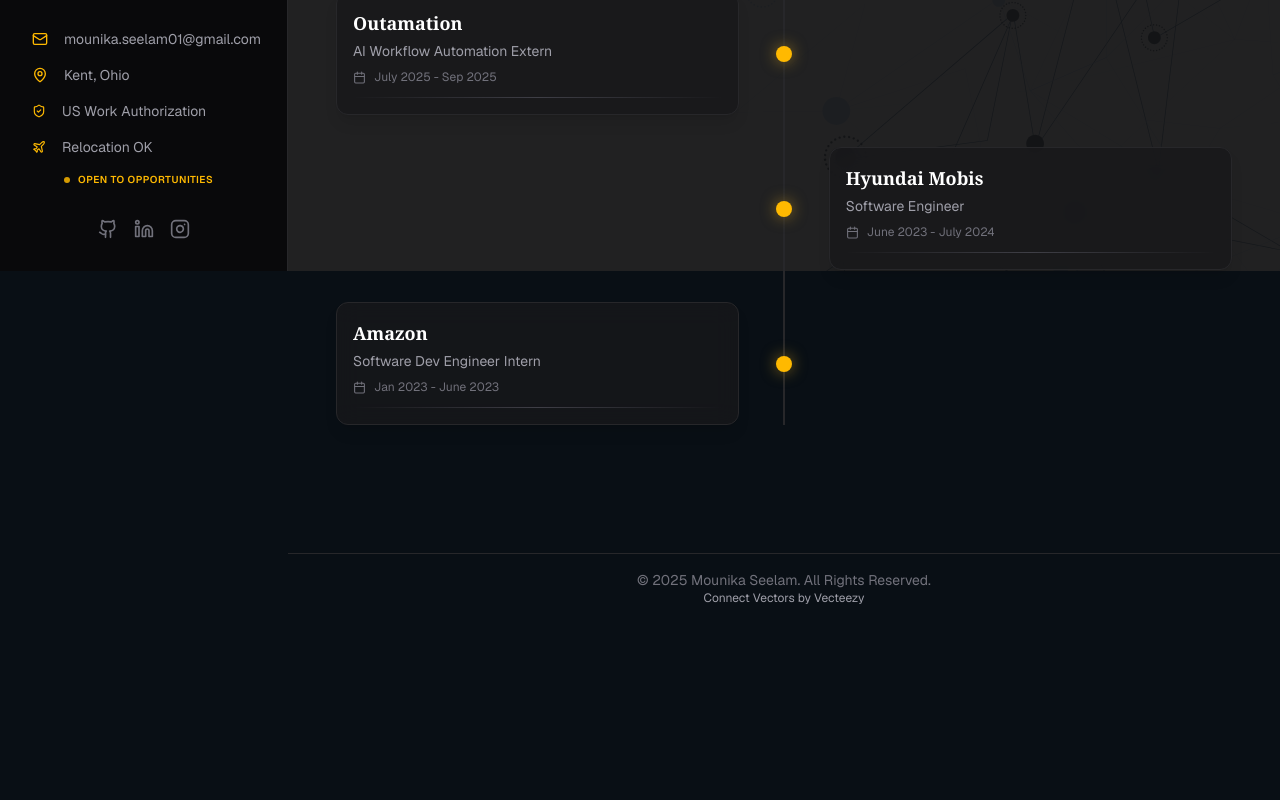
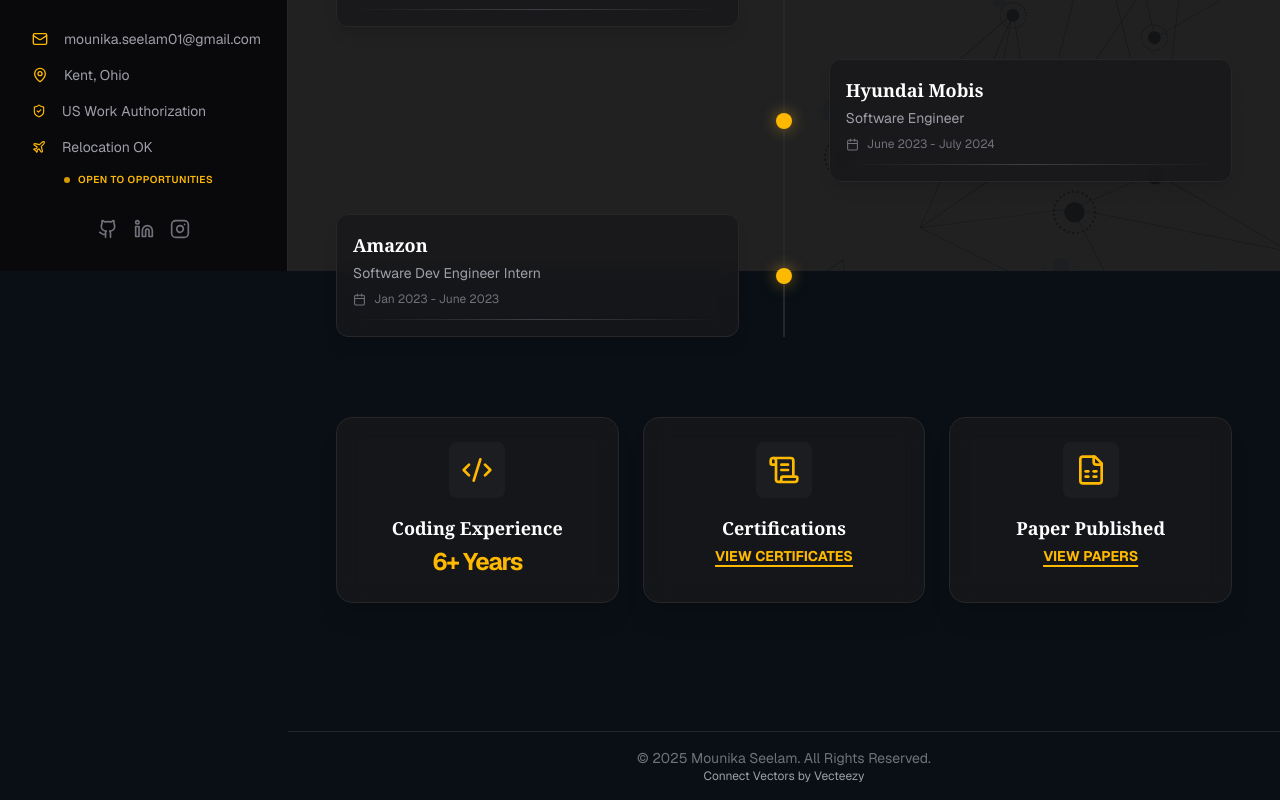
Before and after one commit to MouniReddy21/portfolio, a Next.js app in the folder portfolio-app/: page /portfolio/experience in a window 1280 px wide. Shown: the part 529-1329 px from the top of the page. Before the commit the page ends 1151 px from the top, so only its background shows below. Built offline with nearby package versions, Linux system fonts and the light colour scheme.

Commit message:
updates in qualificatins

```diff
--- a/portfolio-app/app/about/page.tsx
+++ b/portfolio-app/app/about/page.tsx
@@ -154,8 +154,8 @@
 
         {/* --- Categorized Skills Section --- */}
         <section id="skills" className="pb-20 scroll-mt-24">
-          <h2 className="text-3xl font-bold text-white mb-8">Skills</h2>
-
+          <h2 className="text-3xl font-bold text-white mb-0">Skills</h2>
+          <div className="w-24 h-1 bg-amber-400 rounded-full mt-0 mb-6"></div>
           <div className="grid grid-cols-1 md:grid-cols-2 gap-6">
             {skillCategories.map((cat) => (
               <div
--- a/portfolio-app/app/experience/page.tsx
+++ b/portfolio-app/app/experience/page.tsx
@@ -3,7 +3,7 @@
 
 import { useState } from 'react';
 import Image from 'next/image';
-import { GraduationCap, Briefcase, Calendar } from 'lucide-react';
+import { GraduationCap, Briefcase, Calendar, Code2, ScrollText, FileSpreadsheet, X, ExternalLink } from 'lucide-react';
 
 // Data from your resumes
 const educationData = [
@@ -48,8 +48,31 @@
   }
 ];
 
+const certifications = [
+  { title: "INTERNATIONAL CONFERENCE ON SMART COMPUTING AND INFORMATICS", provider: "Springer", link: "https://drive.google.com/file/d/13M4vpseoKxJeIvSBO2cBpmWU5OXN3irc/view?usp=drive_link" },
+  { title: "JPMorgan Chase & Co - Software Engineering", provider: "Forage", link: "https://forage-uploads-prod.s3.amazonaws.com/completion-certificates/Sj7temL583QAYpHXD/E6McHJDKsQYh79moz_Sj7temL583QAYpHXD_BCZEKrXKHKYyW895G_1740264739230_completion_certificate.pdf" },
+  { title: "Goldman Sachs - Software Engineering", provider: "Forage", link: "https://forage-uploads-prod.s3.amazonaws.com/completion-certificates/MBA4MnZTNFEoJZGnk/NPdeQ43o8P9HJmJzg_MBA4MnZTNFEoJZGnk_BCZEKrXKHKYyW895G_1737246158845_completion_certificate.pdf"},
+  { title: "University of Michigan - Programming for Everybody (Getting Started with Python)", provider: "Coursera", link: "https://www.coursera.org/account/accomplishments/certificate/E5AFFV8Y84BV"},
+  { title: "University of Michigan - Python Data Structures", provider: "Coursera", link: "https://www.coursera.org/account/accomplishments/certificate/4P6NURYBYKPN"},
+  { title: "Introduction to Networks", provider: "Cisco", link: "https://drive.google.com/file/d/1K683vEpTOdIQ08vY3R1QvtYRpNsN_LYD/view?usp=sharing" },
+  { title: "IBM - Introduction to Cloud Computing", provider: "edX", link: "https://courses.edx.org/certificates/c906703bc29f481baa111f9b7519701c"},
+  { title: "UC San Diego - Combinatorics and Probability", provider: "Coursera", link: "https://www.coursera.org/account/accomplishments/certificate/78EFNVJZ2E92"},
+  { title: "UC San Diego - Mathematical Thinking in Computer Science", provider: "Coursera", link: "https://www.coursera.org/account/accomplishments/verify/DYQAUXRHSBEA?utm_source=link&utm_medium=certificate&utm_content=cert_image&utm_campaign=sharing_cta&utm_product=course"},
+  { title: "Introduction to HTML5", provider: "Coursera", link: "https://drive.google.com/file/d/1dPMG0mB6dGob0ANErMQEqdG3ayxsy2JQ/view?usp=drive_link"},
+
+];
+
+const publications = [
+  { title: "Automated Body Temperature Scanning System for COVID-19 Health Monitoring", journal: "Springer", link: "https://link.springer.com/chapter/10.1007/978-981-16-9705-0_14" },
+];
+
 export default function QualificationPage() {
   const [activeTab, setActiveTab] = useState<'experience' | 'education'>('experience');
+
+  // Modal State: null | 'certs' | 'papers'
+  const [modalType, setModalType] = useState<null | 'certs' | 'papers'>(null);
+
+  const closeModal = () => setModalType(null);
 
   return (
     <div className="relative min-h-full w-full">
@@ -59,9 +82,9 @@
         <div className="absolute inset-0 bg-zinc-950/90" />
       </div>
 
-      <div className="relative z-10 max-w-4xl mx-auto pb-20 pt-10">
+      <div className="relative z-10 max-w-4xl mx-auto pb-20 pt-0 px-4 md:px-0">
         {/* HEADER SECTION */}
-        <div className="text-center mb-12">
+        <div className="text-center mb-8">
           <h1 className="text-4xl font-bold text-white mb-2">Qualification</h1>
           <p className="text-zinc-400">My professional and academic journey</p>
         </div>
@@ -151,10 +174,93 @@
             ))}
           </div>
         </div>
+        {/* --- STATS CARDS SECTION (Added at the bottom) --- */}
+        <div className="mt-20 grid grid-cols-1 md:grid-cols-3 gap-6">
+
+          {/* Coding Card */}
+          <div className="bg-zinc-900/80 border border-zinc-800 p-6 rounded-2xl backdrop-blur-md flex flex-col items-center text-center group hover:border-amber-400/30 transition-all shadow-xl">
+            <div className="p-3 bg-zinc-800/50 rounded-lg mb-4 group-hover:scale-110 transition-transform duration-300">
+                <Code2 className="text-amber-400" size={32} />
+            </div>
+            <h3 className="text-white font-bold text-lg mb-1">Coding Experience</h3>
+            <span className="text-amber-400 font-bold text-2xl tracking-tighter">6+ Years</span>
+          </div>
+
+          {/* Certifications Card */}
+          <div className="bg-zinc-900/80 border border-zinc-800 p-6 rounded-2xl backdrop-blur-md flex flex-col items-center text-center group hover:border-amber-400/30 transition-all shadow-xl">
+            <div className="p-3 bg-zinc-800/50 rounded-lg mb-4 group-hover:scale-110 transition-transform duration-300">
+                <ScrollText className="text-amber-400" size={32} />
+            </div>
+            <h3 className="text-white font-bold text-lg mb-1">Certifications</h3>
+            <button
+              onClick={() => setModalType('certs')}
+              className="text-amber-400 font-bold text-sm uppercase underline decoration-2 underline-offset-4 hover:text-white transition-colors"
+            >
+              View Certificates
+            </button>
+          </div>
+
+          {/* Paper Published Card */}
+          <div className="bg-zinc-900/80 border border-zinc-800 p-6 rounded-2xl backdrop-blur-md flex flex-col items-center text-center group hover:border-amber-400/30 transition-all shadow-xl">
+            <div className="p-3 bg-zinc-800/50 rounded-lg mb-4 group-hover:scale-110 transition-transform duration-300">
+                <FileSpreadsheet className="text-amber-400" size={32} />
+            </div>
+            <h3 className="text-white font-bold text-lg mb-1">Paper Published</h3>
+            <button
+              onClick={() => setModalType('papers')}
+              className="text-amber-400 font-bold text-sm uppercase underline decoration-2 underline-offset-4 hover:text-white transition-colors"
+            >
+              View Papers
+            </button>
+          </div>
+        </div>
+
+        {/* --- THE MODAL OVERLAY --- */}
+      {modalType && (
+        <div className="fixed inset-0 z-[100] flex items-center justify-center p-4 bg-black/80 backdrop-blur-sm animate-in fade-in duration-300">
+          <div className="relative w-full max-w-2xl bg-zinc-900 border border-zinc-800 rounded-2xl shadow-2xl overflow-hidden">
+
+            {/* Modal Header */}
+            <div className="p-6 border-b border-zinc-800 bg-zinc-900/50 flex justify-between items-center">
+              <h2 className="text-2xl font-bold text-white uppercase tracking-tight">
+                {modalType === 'certs' ? 'Certifications' : 'Publications'}
+              </h2>
+              <button onClick={closeModal} className="p-2 hover:bg-zinc-800 rounded-full text-zinc-400 hover:text-white transition-colors">
+                <X size={24} />
+              </button>
+            </div>
+
+            {/* Modal Content - Vertical Scrollable List */}
+            <div className="p-6 max-h-[60vh] overflow-y-auto space-y-4">
+              {(modalType === 'certs' ? certifications : publications).map((item, idx) => (
+                <div key={idx} className="p-4 bg-zinc-800/30 border border-zinc-700 rounded-xl hover:border-amber-400/50 transition-colors flex justify-between items-center group">
+                  <div>
+                    <h4 className="text-white font-semibold">{item.title}</h4>
+                    <p className="text-zinc-500 text-sm">{'provider' in item ? item.provider : item.journal}</p>
+                  </div>
+                  <a href={item.link} target="_blank" className="text-amber-400 hover:text-white text-sm font-bold uppercase flex items-center gap-2">
+                    View <ExternalLink size={14} />
+                  </a>
+                </div>
+              ))}
+            </div>
+
+            {/* Modal Footer */}
+            {/* <div className="p-4 border-t border-zinc-800 bg-zinc-900/50 flex justify-end">
+              <button onClick={closeModal} className="px-6 py-2 bg-zinc-800 hover:bg-zinc-700 text-white rounded-lg font-bold transition-colors">
+                Close
+              </button>
+            </div> */}
+          </div>
+
+          {/* Backdrop Click to Close */}
+          <div className="absolute inset-0 -z-10" onClick={closeModal} />
+        </div>
+      )}
 
         {/* Academic Credential Badge (Appears below education) */}
         {activeTab === 'education' && (
-          <div className="mt-16 flex justify-center">
+          <div className="mt-12 flex justify-center">
             <div className="bg-zinc-900/50 border border-zinc-800 px-6 py-3 rounded-xl backdrop-blur-sm flex items-center gap-4">
               <div className="w-2 h-2 rounded-full bg-amber-400 animate-pulse" />
               <div>
--- a/portfolio-app/app/layout.tsx
+++ b/portfolio-app/app/layout.tsx
@@ -50,7 +50,7 @@
               <Sidebar />
               <div className="flex flex-col flex-grow md:ml-72 min-h-screen">
                 <Navbar />
-                <main className="flex-grow p-6 md:p-12 pt-24 md:pt-28">
+                <main className="flex-grow p-6 md:p-12 pt-20 md:pt-20">
                   {children}
                 </main>
                 <Footer />
```
